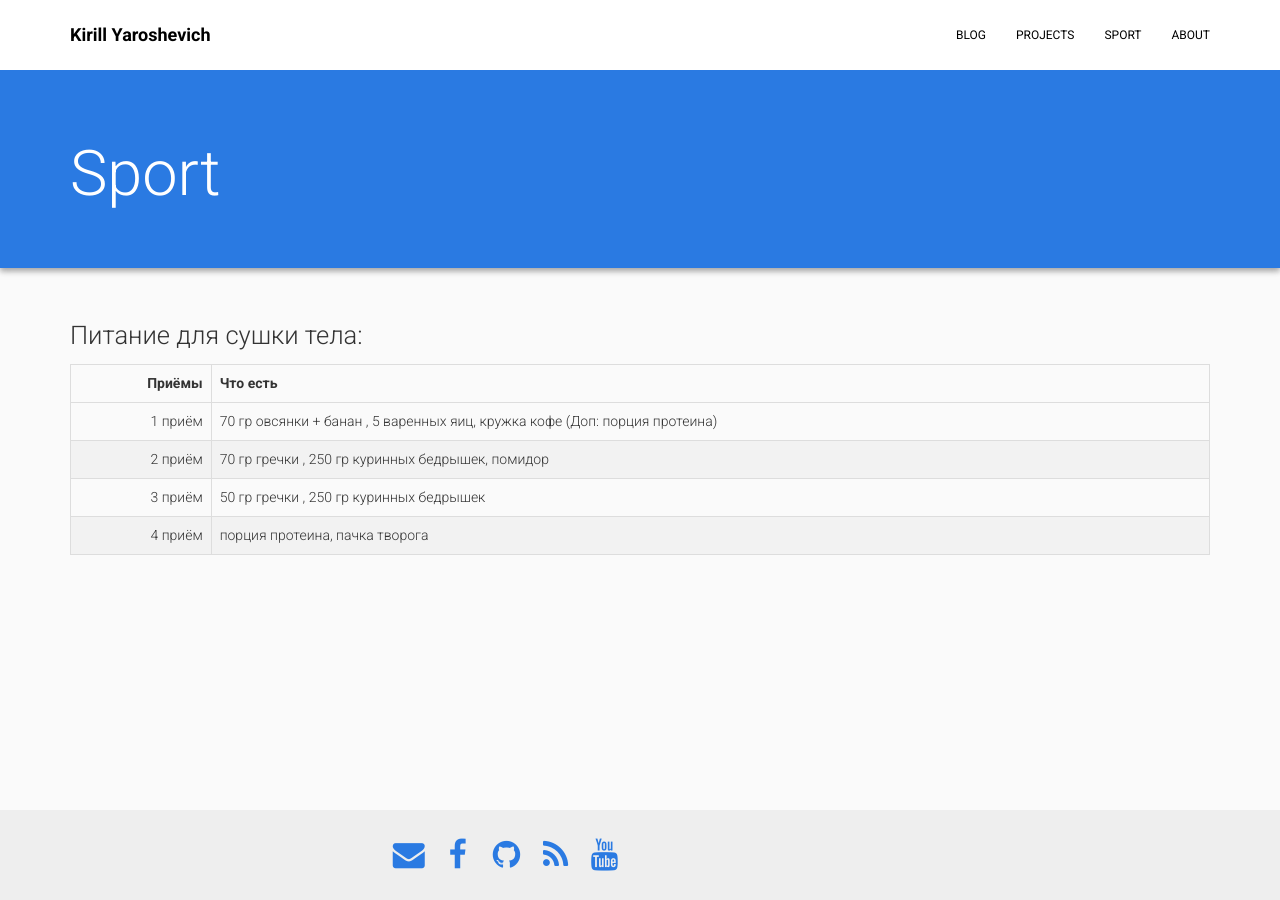
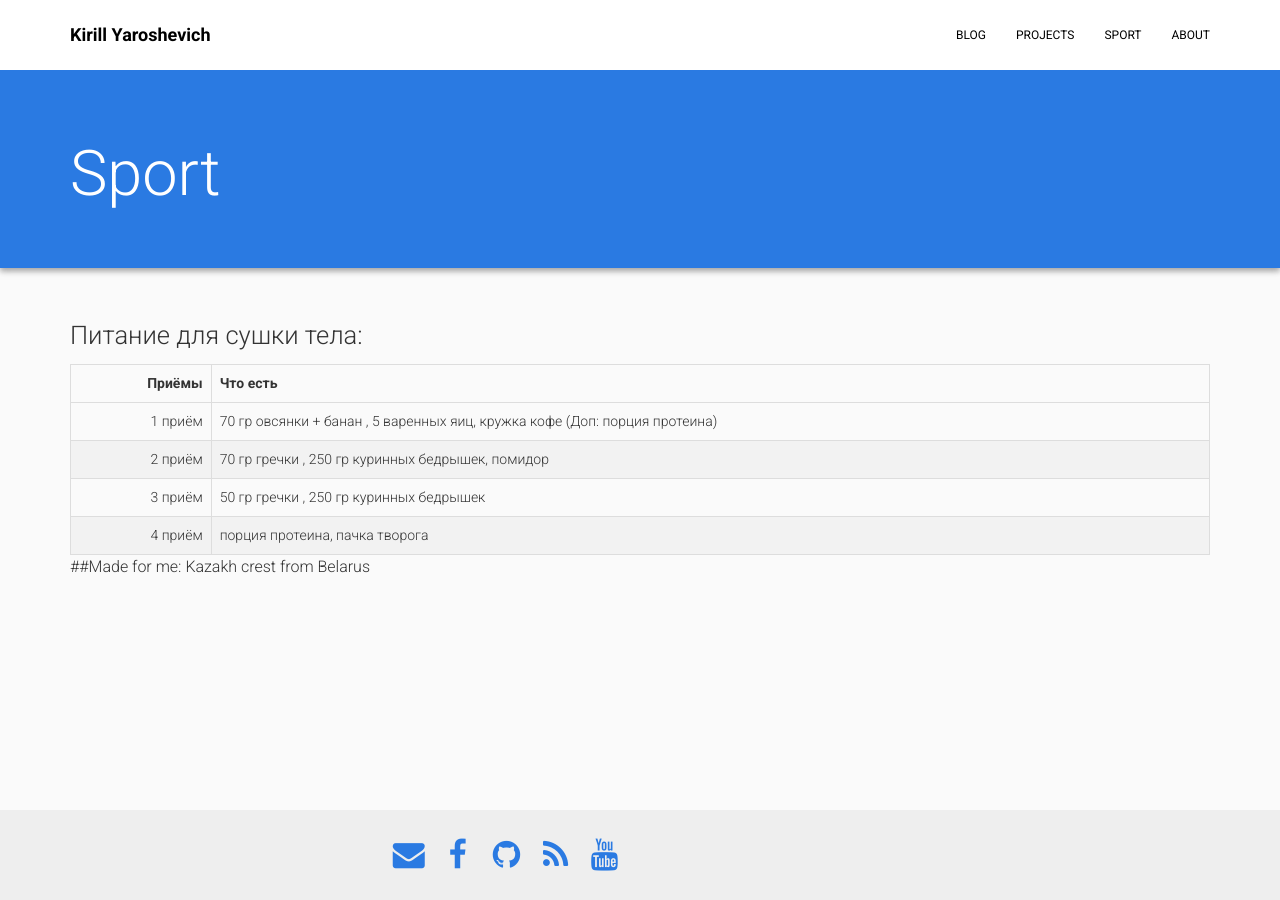
Before and after one commit to Hadenix/Hadenix.github.io, a Jekyll site: the page built from sport.md, in a window 1280 px wide. Built offline with Jekyll 4.4.1, drawn with Linux system fonts in a browser that asks for light colours; nearby versions of some CDN libraries.

Commit message:
Update sport.md

```diff
--- a/sport.md
+++ b/sport.md
@@ -12,3 +12,5 @@ permalink: /sport/
 2 приём | 70 гр гречки , 250 гр куринных бедрышек, помидор
 3 приём | 50 гр гречки , 250 гр куринных бедрышек
 4 приём | порция протеина, пачка творога
+
+##Made for me: Kazakh crest from Belarus
```
